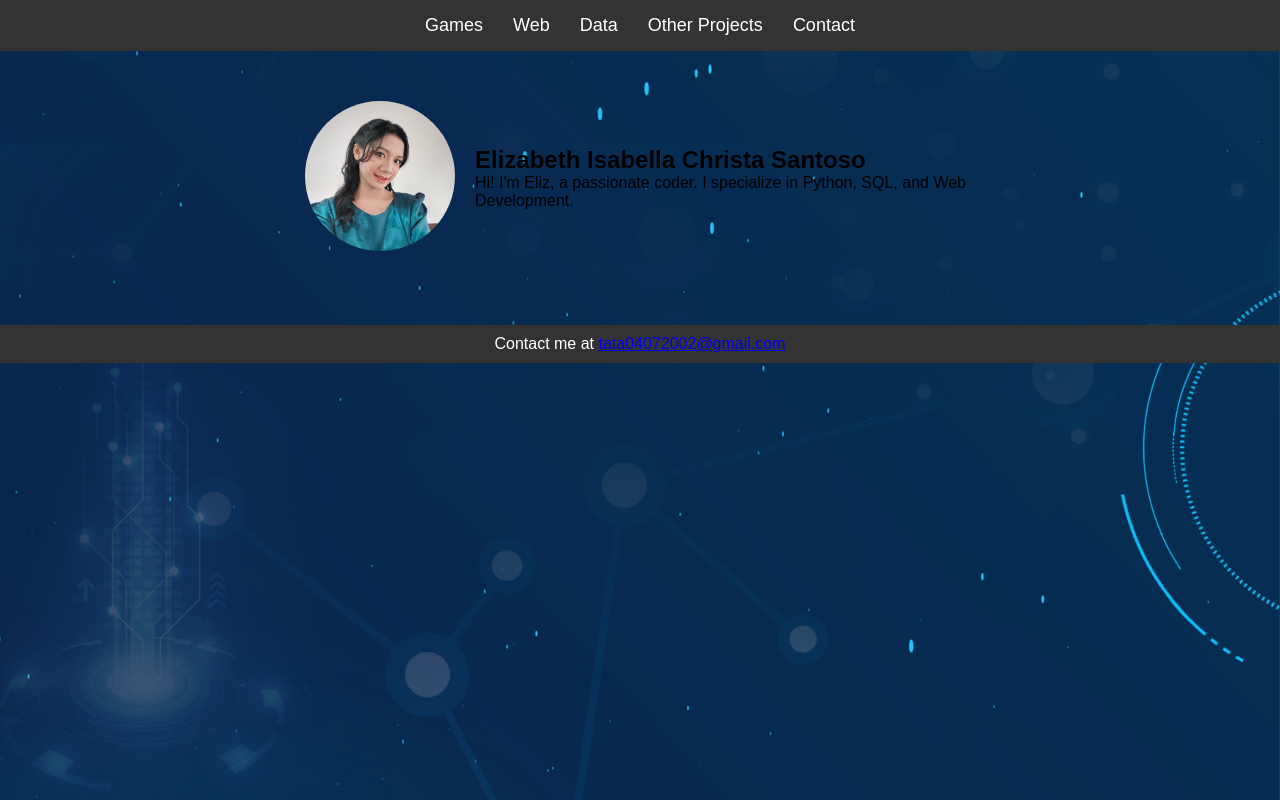
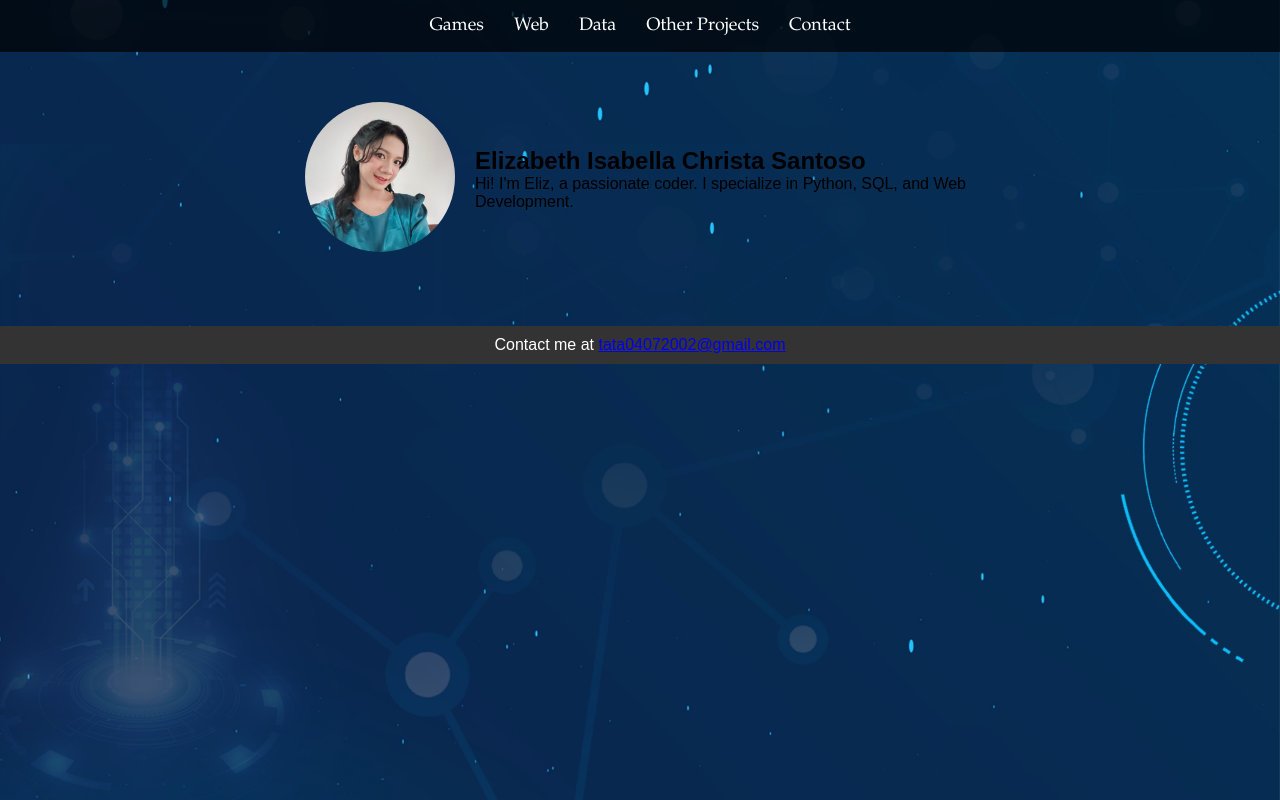
Before and after one commit to eliizz123/eliizz123.github.io, a plain HTML site: page index.html in a window 1280 px wide. Drawn offline with Linux system fonts and the light colour scheme.

Commit message:
Update style.css

```diff
--- a/style.css
+++ b/style.css
@@ -23,8 +23,9 @@ body {
 
 /* Navbar */
 nav {
-    background-color: #333;
+    background-color: rgba(0, 0, 0, 0.7); /* Warna gelap transparan */
     padding: 15px;
+    font-family: "Garamond", serif;
 }
 
 nav ul {
```
